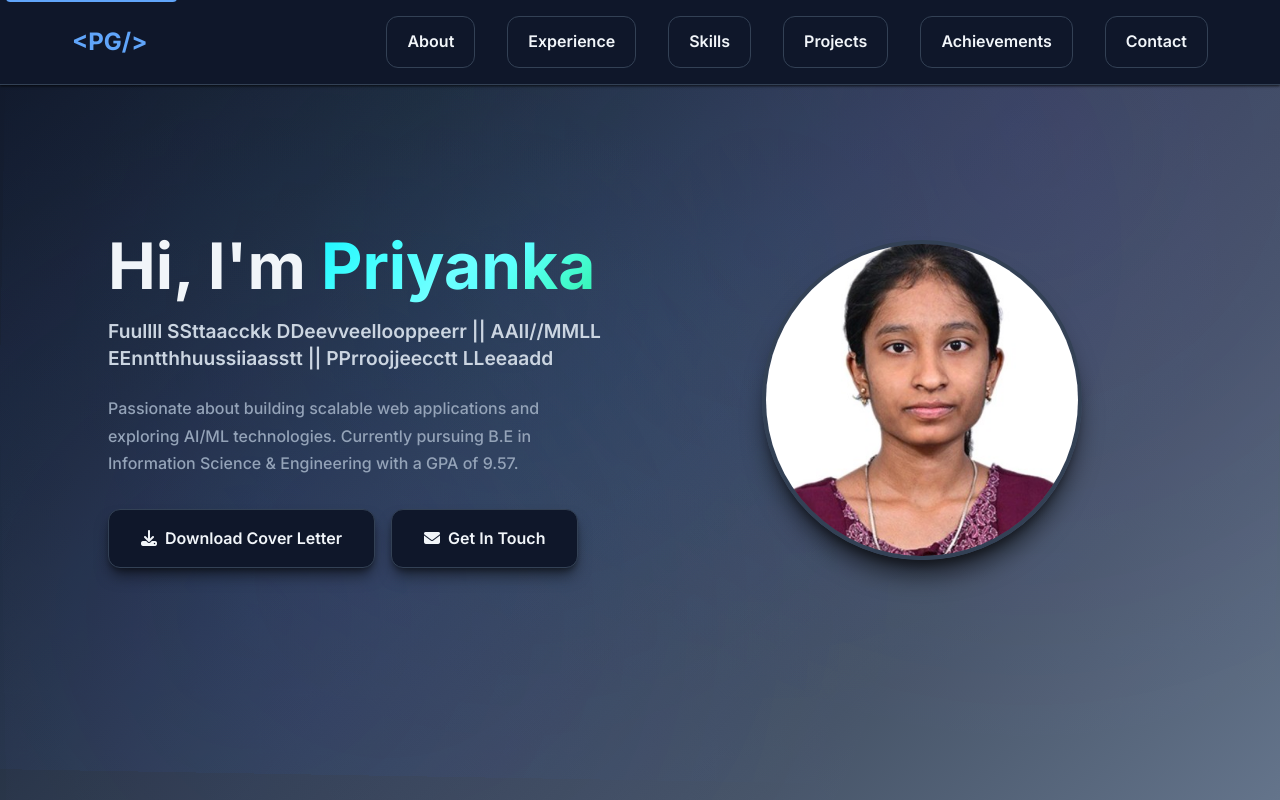
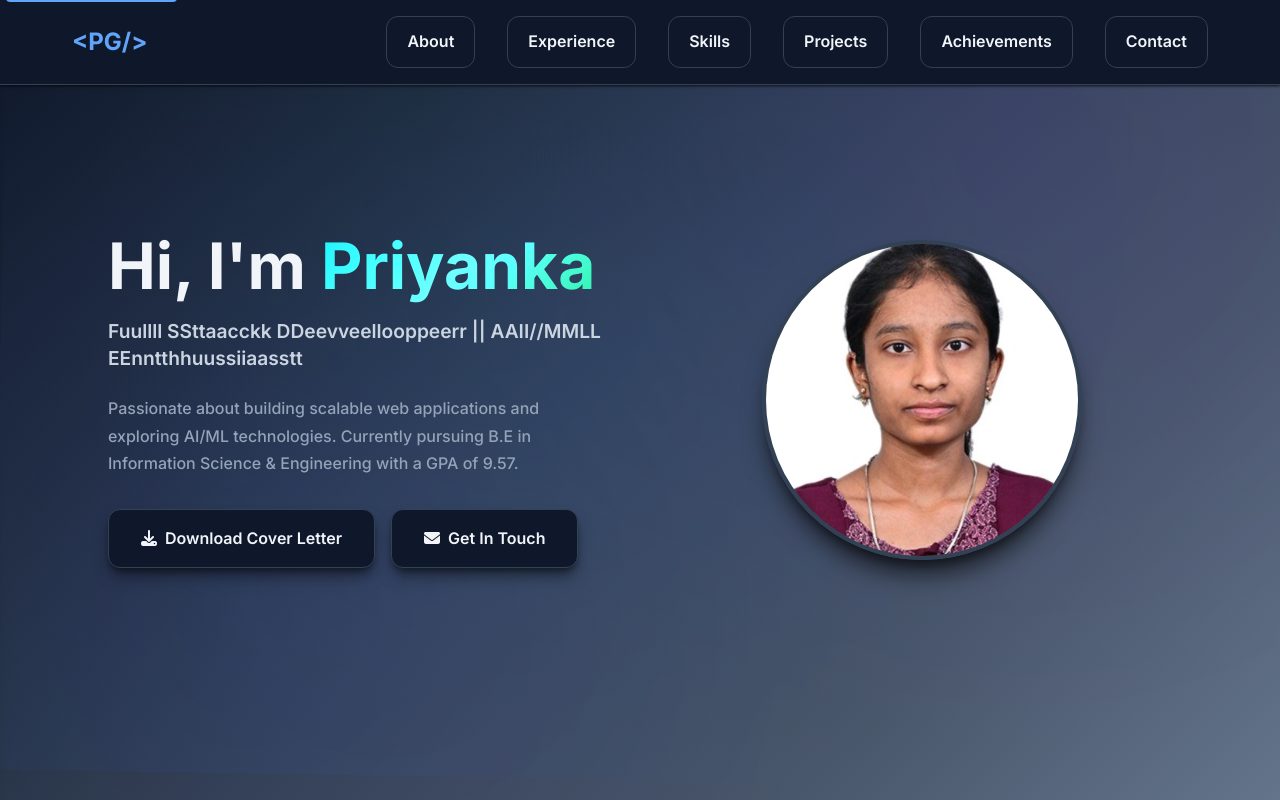
Before and after one commit to PriyankaGowda2005/Priyanka-Gowda-Portfolio, a plain HTML site: page index.html in a window 1280 px wide. Shown: the top 800 px of the page. Drawn offline with nearby package versions, Linux system fonts and the light colour scheme; no server answers.

```diff
--- a/index.html
+++ b/index.html
@@ -53,7 +53,7 @@
         <div class="hero-container">
             <div class="hero-content">
                 <h1>Hi, I'm <span class="highlight">Priyanka</span></h1>
-                <p class="subtitle">Full Stack Developer | AI/ML Enthusiast | Project Lead</p>
+                <p class="subtitle">Full Stack Developer | AI/ML Enthusiast</p>
                 <p>Passionate about building scalable web applications and exploring AI/ML technologies. Currently pursuing B.E in Information Science & Engineering with a GPA of 9.57.</p>
                 <div class="hero-buttons">
                     <a href="Priyanka-Resume.pdf" download class="btn btn-primary">
```
